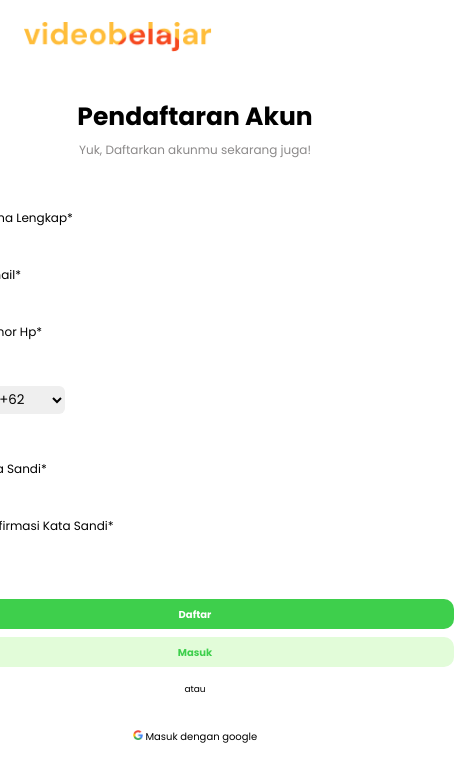
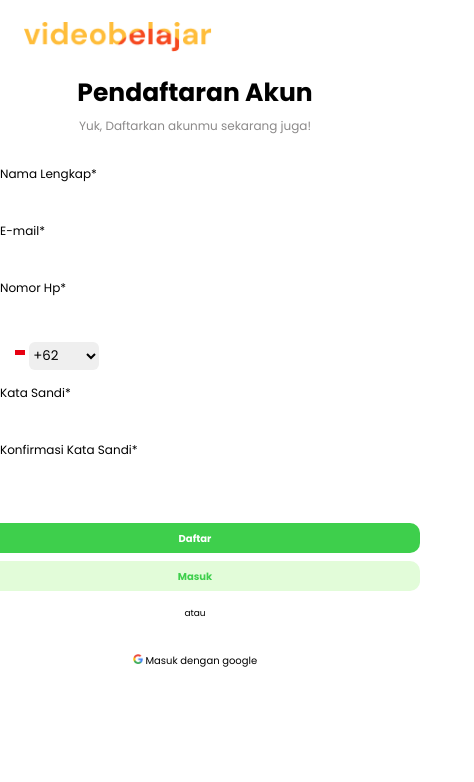
Before and after one commit to AD-iT448/AppVideoBelajar, a plain HTML site: page reqister.html in a window 390 px wide. Shown: the whole page, 474 px wide, since content can reach past the window. Drawn offline with Linux system fonts and the light colour scheme.

Commit message:
Responsive Register page 1

```diff
--- a/css/register.css
+++ b/css/register.css
@@ -46,18 +46,11 @@ body{
     left: 22px;
 }
 
-/* .form-box{
-    position: fixed;
-    display: flex;
-    align-items: center;
-    width: 512px;
-    height: 420px;
-    background: rgb(255, 255, 255);
-} */
+
 
 .form-register{
     margin-top: 20px;
-    width: 590px;
+    width: 450px;
     height: 893px;
     display: flex;
     flex-direction: column;
@@ -85,14 +78,14 @@ header{
     width: 590px;
     height: 893px;
     gap: 36px;
+    margin-top: 48px;
     opacity: 0px;
 
 }
 
 .form-box .register{
-    width: 590px;
+    width: 450px;
     height: 893px;
-    padding-top: 48px;
 }
 
 .input-field{
@@ -134,7 +127,7 @@ header{
         padding: 8px;
         text-align: center;
         cursor: pointer;
-        width: 518px;
+        width:450px;
         height: 30px;
         gap: 0px;
         border-radius: 10px;
@@ -172,7 +165,7 @@ header{
     padding: 8px;
     text-align: center;
     cursor: pointer;
-    width: 518px;
+    width: 450px;
     height: 30px;
     gap: 0px;
     border-radius: 10px;
@@ -193,7 +186,7 @@ h5{
     justify-content: center;
     align-items: center;
     margin-top: 8px;
-    width: 518px;
+    width: 450px;
     height: 30px;
 }
 
@@ -221,7 +214,7 @@ h5{
     text-align: center;
     cursor: pointer;
     margin-top: 8px;
-    width: 518px;
+    width: 450px;
     height: 30px;
     gap: 8px;
     opacity: 0px;
@@ -348,13 +341,7 @@ h5{
         background-color: rgb(255, 255, 255);
         background-attachment: fixed;
         overflow: hidden;
-    }
-
-    .wrapper{
-        display: flex;
-        justify-content: center;
-        align-items: center;
-        min-height: 992px;
+        scroll-behavior: smooth;
     }
     .nav{
         position: fixed;
@@ -379,26 +366,26 @@ h5{
     }
 
     .form-box{
+        position: fixed;
         display: flex;
-        justify-content: center;
         align-items: center;
-        width: 100%;
-        height: 866px;
-        gap: 24px;
-        opacity: 0px;
+        width: 590px;
+        height: 750px;
     }
 
+    .form-box .register{
+        width: 450px;
+        height: 893px;
+    }
     .form-box .form-register{
-        width: 100%;
+        width: 518px;
         height: 750px;
-        padding: 20px;
     }
 
     .input-field{
     width: 100%;
     height: 32px;
     padding: 4px 40px;
-    gap: 20px;
     opacity: 0px;
     border: 1px;
     border-radius: 6px;
@@ -413,7 +400,7 @@ h5{
 .input-box label{
     color: black;
     font-size: 12px;
-    padding: 40px;
+    padding: 30px;
 }
 
 .input-box a{
@@ -424,6 +411,10 @@ h5{
     letter-spacing: 0.2px;
     text-align: center;
     float: right;
+}
+
+.input-box .phone-box{
+    height: 30px;
 }
 
 .indonesia-icon{
@@ -471,6 +462,7 @@ h5{
     display: flex;
     border: 1px;
     padding: 40px;
+
 
 
 
```
